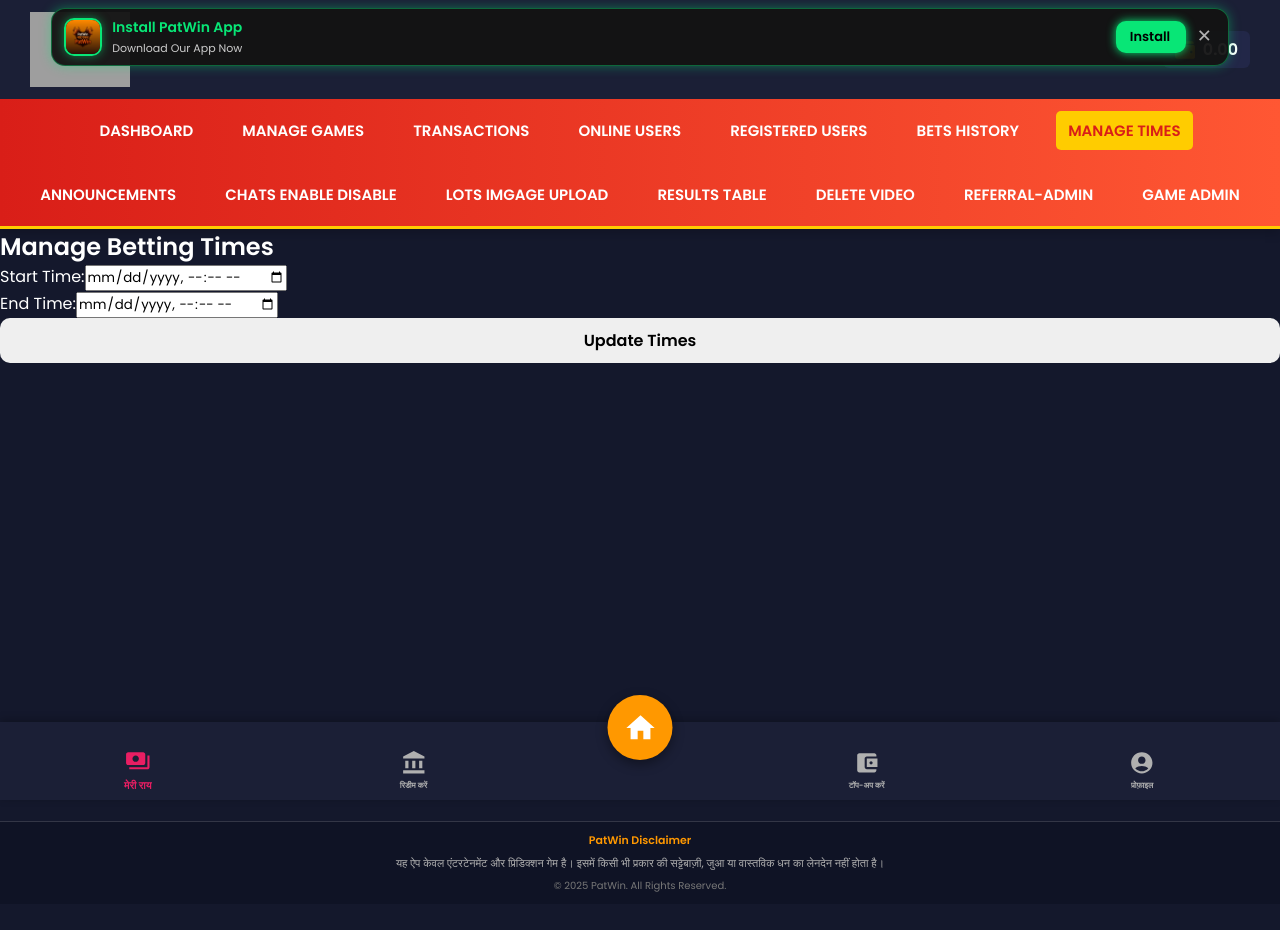
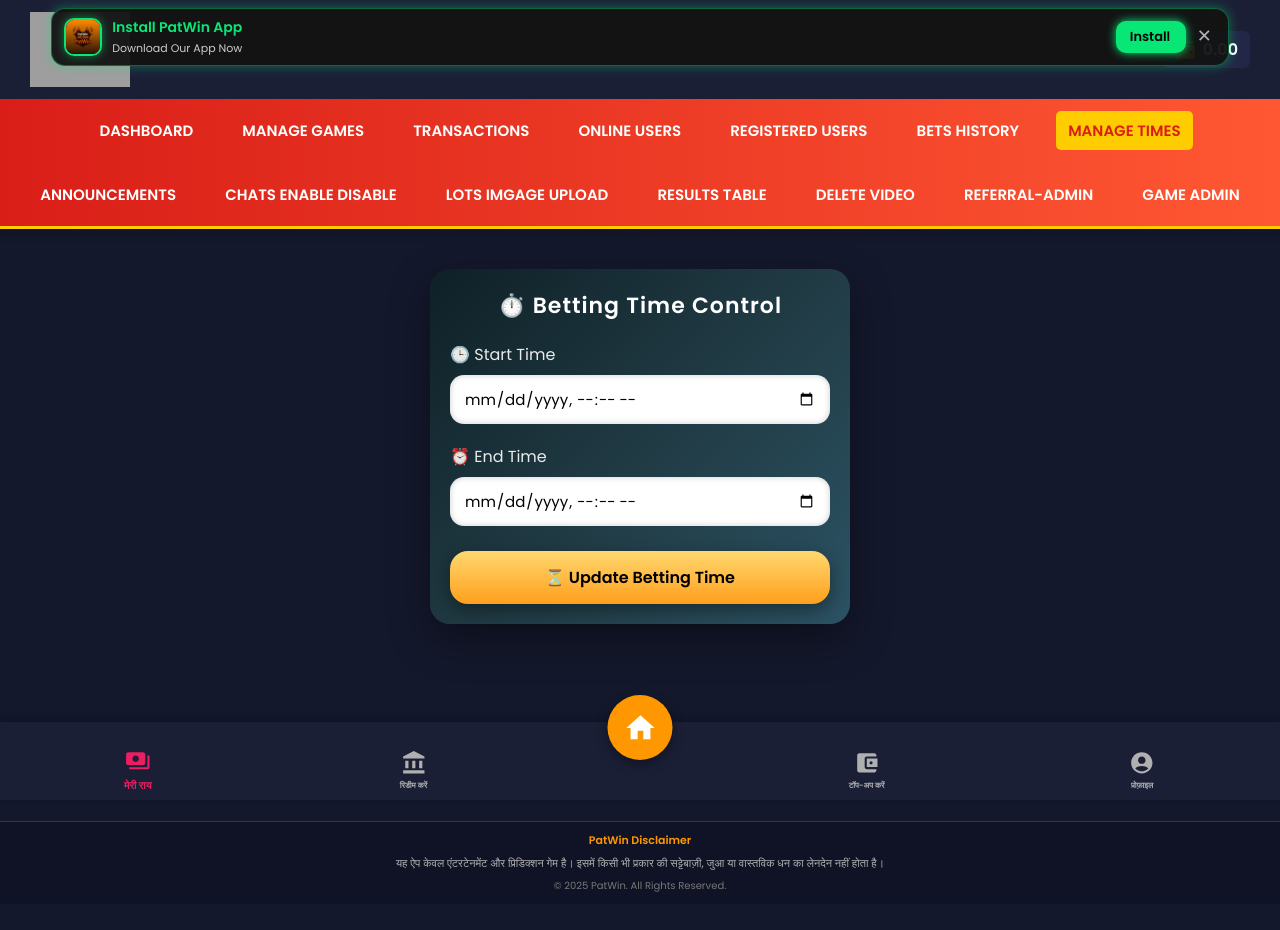
Before and after one commit to bhupeshkhedikar/patbet, a React (Create React App) app: page /manage-times in a window 1280 px wide. Shown: the top 930 px of the page. Built offline with nearby package versions, Linux system fonts and the light colour scheme; no server answers; the database is empty; sample sign-in values are in the browser's storage; grey boxes are pictures that could not be loaded.

Commit message:
changed ui of update time

```diff
--- a/src/components/Admin/ManageTimes.js
+++ b/src/components/Admin/ManageTimes.js
@@ -1,6 +1,6 @@
 // src/components/ManageTimes.js
 import React, { useEffect, useState } from "react";
-import { db } from '../../firebase';
+import { db } from "../../firebase";
 import { doc, getDoc, setDoc } from "firebase/firestore";
 
 const ManageTimes = () => {
@@ -8,13 +8,28 @@ const ManageTimes = () => {
   const [endTime, setEndTime] = useState("");
   const [loading, setLoading] = useState(true);
 
+  /* -----------------------------
+     Helpers (Timezone Safe)
+  ------------------------------ */
+  const formatForInput = (ms) => {
+    const d = new Date(ms);
+    const pad = (n) => String(n).padStart(2, "0");
+
+    return `${d.getFullYear()}-${pad(d.getMonth() + 1)}-${pad(
+      d.getDate()
+    )}T${pad(d.getHours())}:${pad(d.getMinutes())}`;
+  };
+
+  /* -----------------------------
+     Fetch Saved Times
+  ------------------------------ */
   useEffect(() => {
     const fetchBetTimes = async () => {
-      const betTimesDoc = await getDoc(doc(db, "betTimes", "times"));
-      if (betTimesDoc.exists()) {
-        const data = betTimesDoc.data();
-        setStartTime(new Date(data.starttime).toISOString().slice(0, 16));
-        setEndTime(new Date(data.endtime).toISOString().slice(0, 16));
+      const snap = await getDoc(doc(db, "betTimes", "times"));
+      if (snap.exists()) {
+        const data = snap.data();
+        setStartTime(formatForInput(data.starttime));
+        setEndTime(formatForInput(data.endtime));
       }
       setLoading(false);
     };
@@ -22,44 +37,110 @@ const ManageTimes = () => {
     fetchBetTimes();
   }, []);
 
+  /* -----------------------------
+     Update Times
+  ------------------------------ */
   const updateBetTimes = async () => {
     await setDoc(doc(db, "betTimes", "times"), {
-      starttime: new Date(startTime).toISOString(),
-      endtime: new Date(endTime).toISOString(),
+      starttime: new Date(startTime).getTime(), // ✅ milliseconds
+      endtime: new Date(endTime).getTime(),
     });
-    alert("Bet times updated successfully!");
+
+    alert("⏰ Betting times updated successfully!");
   };
 
-  if (loading) {
-    return <p>Loading...</p>;
-  }
+  if (loading) return <p style={{ textAlign: "center" }}>Loading...</p>;
 
+  /* -----------------------------
+     UI
+  ------------------------------ */
   return (
-    <div className="manage-times p-4" style={{marginBottom:'200px'}}>
-      <h2 className="text-xl font-bold mb-4">Manage Betting Times</h2>
-      <div className="mb-4">
-        <label className="block mb-2">Start Time:</label>
+    <div
+      style={{
+        maxWidth: 420,
+        margin: "40px auto 200px",
+        padding: 20,
+        borderRadius: 20,
+        background:
+          "linear-gradient(135deg, #0f2027, #203a43, #2c5364)",
+        boxShadow: "0 15px 40px rgba(0,0,0,0.4)",
+        color: "#fff",
+      }}
+    >
+      <h2
+        style={{
+          textAlign: "center",
+          marginBottom: 20,
+          fontSize: 22,
+          fontWeight: "bold",
+          letterSpacing: 1,
+        }}
+      >
+        ⏱️ Betting Time Control
+      </h2>
+
+      {/* Start Time */}
+      <div style={{ marginBottom: 20 }}>
+        <label style={{ marginBottom: 8, display: "block", opacity: 0.9 }}>
+          🕒 Start Time
+        </label>
         <input
           type="datetime-local"
           value={startTime}
           onChange={(e) => setStartTime(e.target.value)}
-          className="border p-2 rounded w-full"
+          style={{
+            width: "100%",
+            padding: "12px 14px",
+            borderRadius: 14,
+            border: "none",
+            fontSize: 15,
+            background: "#ffffff",
+            color: "#000",
+            boxShadow: "inset 0 0 6px rgba(0,0,0,0.2)",
+          }}
         />
       </div>
-      <div className="mb-4">
-        <label className="block mb-2">End Time:</label>
+
+      {/* End Time */}
+      <div style={{ marginBottom: 25 }}>
+        <label style={{ marginBottom: 8, display: "block", opacity: 0.9 }}>
+          ⏰ End Time
+        </label>
         <input
           type="datetime-local"
           value={endTime}
           onChange={(e) => setEndTime(e.target.value)}
-          className="border p-2 rounded w-full"
+          style={{
+            width: "100%",
+            padding: "12px 14px",
+            borderRadius: 14,
+            border: "none",
+            fontSize: 15,
+            background: "#ffffff",
+            color: "#000",
+            boxShadow: "inset 0 0 6px rgba(0,0,0,0.2)",
+          }}
         />
       </div>
+
+      {/* Button */}
       <button
         onClick={updateBetTimes}
-        className="bg-blue-500 text-white py-2 px-4 rounded hover:bg-blue-600"
+        style={{
+          width: "100%",
+          padding: 14,
+          borderRadius: 18,
+          border: "none",
+          fontSize: 16,
+          fontWeight: "bold",
+          cursor: "pointer",
+          color: "#000",
+          background:
+            "linear-gradient(180deg, #ffd86f 0%, #ff9f1c 100%)",
+          boxShadow: "0 6px 20px rgba(0,0,0,0.4)",
+        }}
       >
-        Update Times
+        ⏳ Update Betting Time
       </button>
     </div>
   );
```
